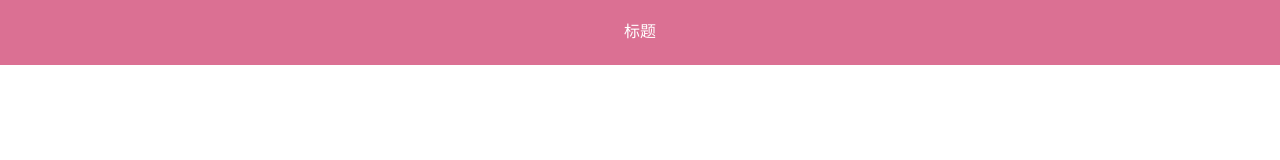
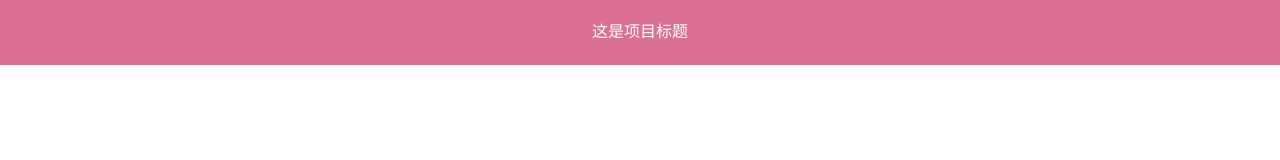
Before and after one commit to puerilexy/branch, a website: page task/src/index.html in a window 1280 px wide. Drawn offline with Linux system fonts and the light colour scheme.

Commit message:
修复标题bug

```diff
--- a/task/src/index.html
+++ b/task/src/index.html
@@ -14,7 +14,7 @@
     <div class="wrap">
         <header class="header">
             <!-- 头部 -->
-            标题
+            这是项目标题
         </header>
         <section class="section">
             <!-- 内容 -->
```
